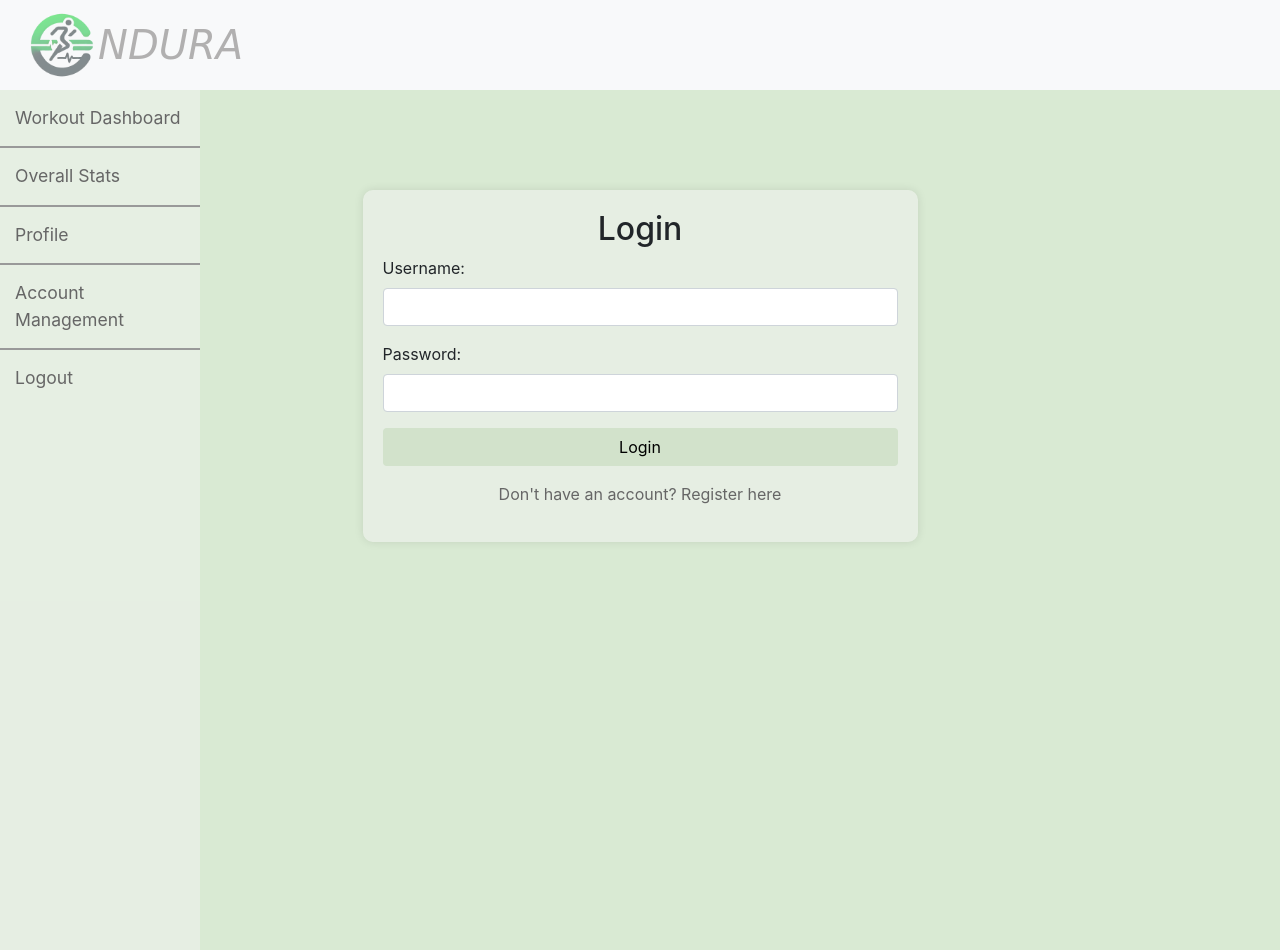
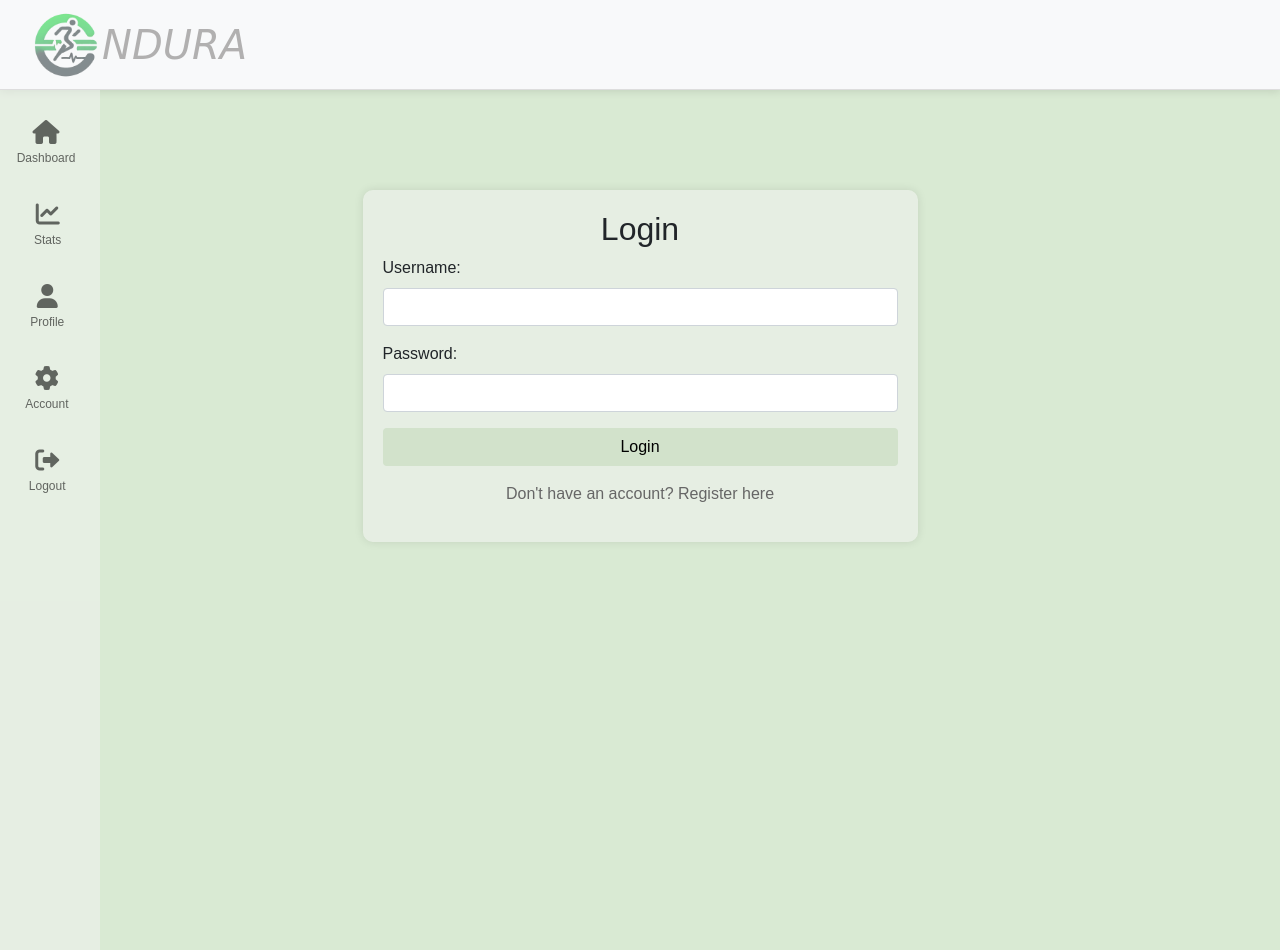
Before and after one commit to matthambrecht/Endura, a Flask app: template app/templates/login.html in a window 1280 px wide. Run offline with Flask 3, Linux system fonts and the light colour scheme; the template is opened without the code that fills it, so the values that code supplies are empty; the visitor is signed in with stand-in values (Sample User, id 1); some libraries are stand-ins or nearby versions.

Commit message:
Beautification to the dashboard, sidebar, and top-bar. Fixed workout deletion not working.

```diff
--- a/app/templates/base.html
+++ b/app/templates/base.html
@@ -7,9 +7,8 @@
     <title>{% block title %} Endura {% endblock %}</title>
     {% block head %}
     <link rel="stylesheet" href="https://stackpath.bootstrapcdn.com/bootstrap/4.1.3/css/bootstrap.min.css" integrity="sha384-MCw98/SFnGE8fJT3GXwEOngsV7Zt27NXFoaoApmYm81iuXoPkFOJwJ8ERdknLPMO" crossorigin="anonymous">
-
+    <link rel="stylesheet" href="https://cdnjs.cloudflare.com/ajax/libs/font-awesome/6.0.0-beta3/css/all.min.css">
     <!-- Link to google fonts -->
-    <link href="https://fonts.googleapis.com/css2?family=Lobster&display=swap" rel="stylesheet">
 
     {{ toastr.include_jquery() }}
     {{ toastr.include_toastr_css() }}
@@ -19,10 +18,16 @@
             background-color: #d9ead3; /* Desired background color */
         }
 
+        /*----------------------- Top navbar -----------------------*/
         .navbar {
-            background-color: #f3f3f3; /* Desired navbar color */
+            background-color: #dddcdc; /* Desired navbar color */
             height: 90px; /* Set desired height */
             align-items: center; /* Center the items vertically */
+            display: flex;
+            justify-content: space-between;
+            padding: 0 20px;
+            box-shadow: 0px 2px 8px rgba(0, 0, 0, 0.1); /* Subtle shadow for depth */
+            border-bottom: 1px solid #ddd; /* Light border for separation */
         }
 
         .navbar-brand {
@@ -41,37 +46,64 @@
             opacity: 0.5; /* Logo opacity */
         }
 
+        /*----------------------- Sidebar -----------------------*/
         .sidebar {
             height: 100vh; /* Full height */
-            position: fixed; /* Fixed sidebar */
+            position: fixed;
             left: 0;
             top: 90px; /* Below the navbar */
-            width: 200px; /* Sidebar width */
-            background-color: rgba(243, 243, 243, 0.5); /* Sidebar background color */
-            padding-top: 5px; /* Top padding */
+            width: 100px; /* Narrower width */
+            background-color: rgba(243, 243, 243, 0.5); /* Dark background for YouTube-like feel */
+            display: flex;
+            flex-direction: column;
+            align-items: center;
+            padding-top: 20px;
+            color: #fff;
         }
 
-        .sidebar a {
-            padding: 10px 15px; /* Link padding */
-            font-size: 1.1rem; /* Font size */
+        /* Center-align items */
+        .nav {
+            display: flex;
+            flex-direction: column;
+            align-items: center;
+            gap: 15px;
+            width: 100%;
         }
 
-        .sidebar a:hover {
-            background-color: #f3f3f3; /* Hover color */
+        /* Each link */
+        .nav-link {
+            display: flex;
+            flex-direction: column;
+            align-items: center;
+            color: #00020094;
+            text-decoration: none;
+            font-size: 0.8rem;
+            width: 90%;
+            padding: 10px;
+            border-radius: 12px;
+            transition: background-color 0.3s, color 0.3s, padding 0.3s, width 0.3s;
         }
 
-        .sidebar .nav-link {
-            color: #666666; /* Sidebar text color */
+        .nav-link i {
+            font-size: 1.5rem;
+            margin-bottom: 5px;
         }
 
-        .sidebar-divider {
-            margin: 0; /* Remove default margins */
-            border: 0; /* Remove default border */
-            border-top: 2px solid #999999; /* Line color and thickness */
-            margin-top: 5px; /* Space above the line */
-            margin-bottom: 5px; /* Space below the line */
+        /* Hover effect */
+        .nav-link:hover {
+            background-color: #535353ec; /* Light background on hover */
+            color: #fff;
+            padding: 10px; /* Increase padding on hover */
+            width: 90%; /* Slightly wider on hover */
+            border-radius: 12px; /* Rounded edges on hover */
         }
 
+        /* Style for the text below icons */
+        .nav-link span {
+            font-size: 0.75rem;
+        }
+
+        /*----------------------- Main Content -----------------------*/
         .main-content {
             margin-left: 220px; /* Adjust margin for the sidebar */
             padding: 20px; /* Padding for the main content */
@@ -93,23 +125,34 @@
     <div class="sidebar">
         <ul class="nav flex-column">
             <li class="nav-item">
-                <a class="nav-link" href="{{ url_for('dashboard') }}">Workout Dashboard</a>
+                <a class="nav-link" href="{{ url_for('dashboard') }}">
+                    <i class="fas fa-home"></i>
+                    <span>Dashboard</span>
+                </a>
             </li>
-            <hr class="sidebar-divider">
             <li class="nav-item">
-                <a class="nav-link" href="{{ url_for('stats') }}">Overall Stats</a>
+                <a class="nav-link" href="{{ url_for('stats') }}">
+                    <i class="fas fa-chart-line"></i>
+                    <span>Stats</span>
+                </a>
             </li>
-            <hr class="sidebar-divider">
             <li class="nav-item">
-                <a class="nav-link" href="{{ url_for('profile') }}">Profile</a>
+                <a class="nav-link" href="{{ url_for('profile') }}">
+                    <i class="fas fa-user"></i>
+                    <span>Profile</span>
+                </a>
             </li>
-            <hr class="sidebar-divider">
             <li class="nav-item">
-                <a class="nav-link" href="{{ url_for('manage_account') }}">Account Management</a>
+                <a class="nav-link" href="{{ url_for('manage_account') }}">
+                    <i class="fas fa-cog"></i>
+                    <span>Account</span>
+                </a>
             </li>
-            <hr class="sidebar-divider">
             <li class="nav-item">
-                <a class="nav-link" href="{{ url_for('logout') }}">Logout</a>
+                <a class="nav-link" href="{{ url_for('logout') }}">
+                    <i class="fas fa-sign-out-alt"></i>
+                    <span>Logout</span>
+                </a>
             </li>
         </ul>
     </div>
--- a/app/templates/create_user.html
+++ b/app/templates/create_user.html
@@ -29,6 +29,7 @@
 
 <style>
     body {
+        font-family: Arial, sans-serif;
         background-color: #d9ead3; /* Background color */
     }
 
--- a/app/templates/login.html
+++ b/app/templates/login.html
@@ -21,6 +21,7 @@
 
 <style>
     body {
+        font-family: Arial, sans-serif;
         background-color: #d9ead3; /* Background color */
     }
 
--- a/app/templates/manage_account.html
+++ b/app/templates/manage_account.html
@@ -21,6 +21,7 @@
 </div>
 <style>
     body {
+        font-family: Arial, sans-serif;
         background-color: #d9ead3; /* Background color */
     }
 
--- a/app/templates/profile.html
+++ b/app/templates/profile.html
@@ -46,6 +46,7 @@
 
 <style>
     body {
+        font-family: Arial, sans-serif;
         background-color: #d9ead3; /* Background color */
     }
 
--- a/app/templates/stats.html
+++ b/app/templates/stats.html
@@ -11,6 +11,7 @@
 
 <style>
     body {
+        font-family: Arial, sans-serif;
         background-color: #d9ead3; /* Background color */
     }
 </style>
```
Also changed, not shown: app/templates/dashboard.html (+190 -32 lines).
